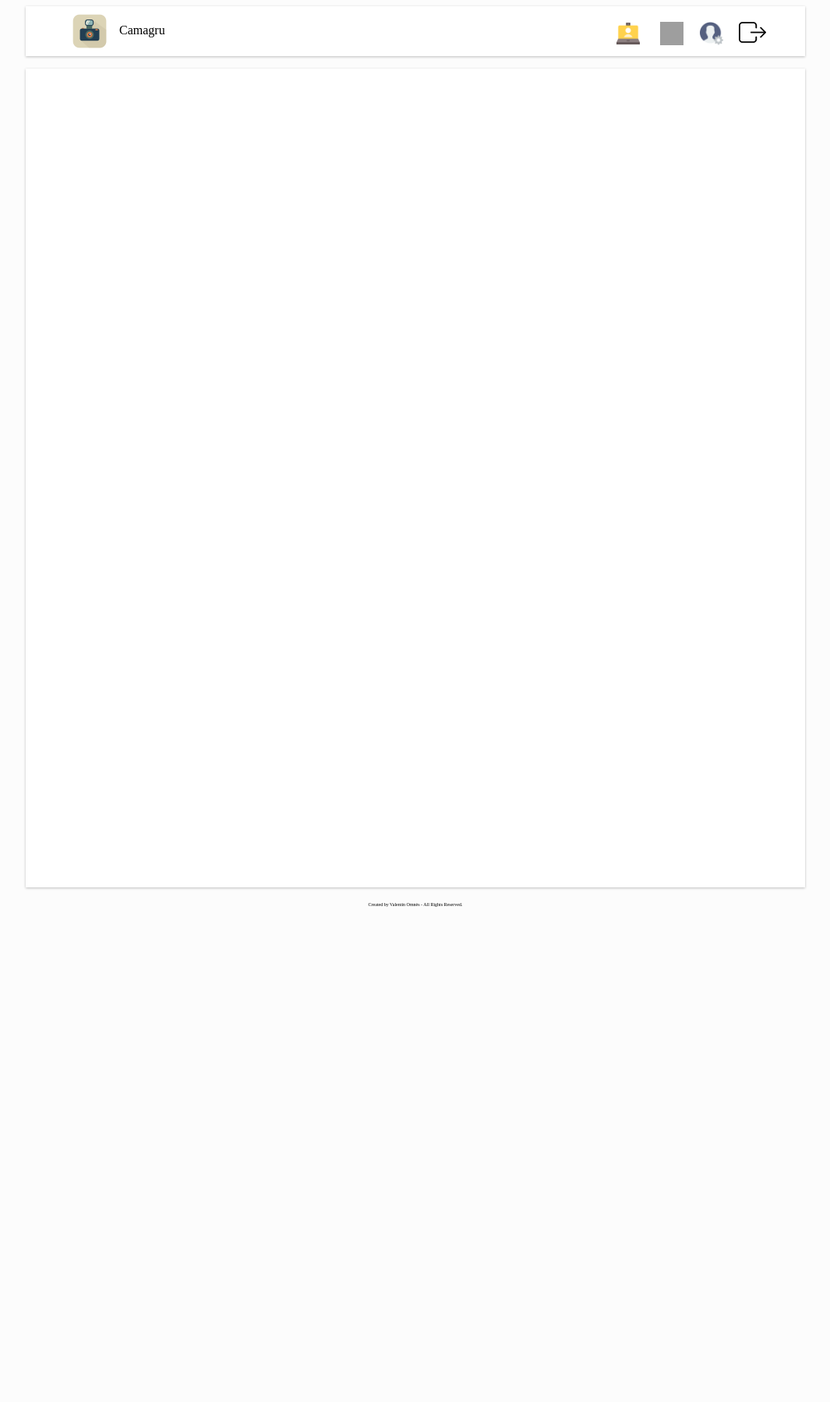
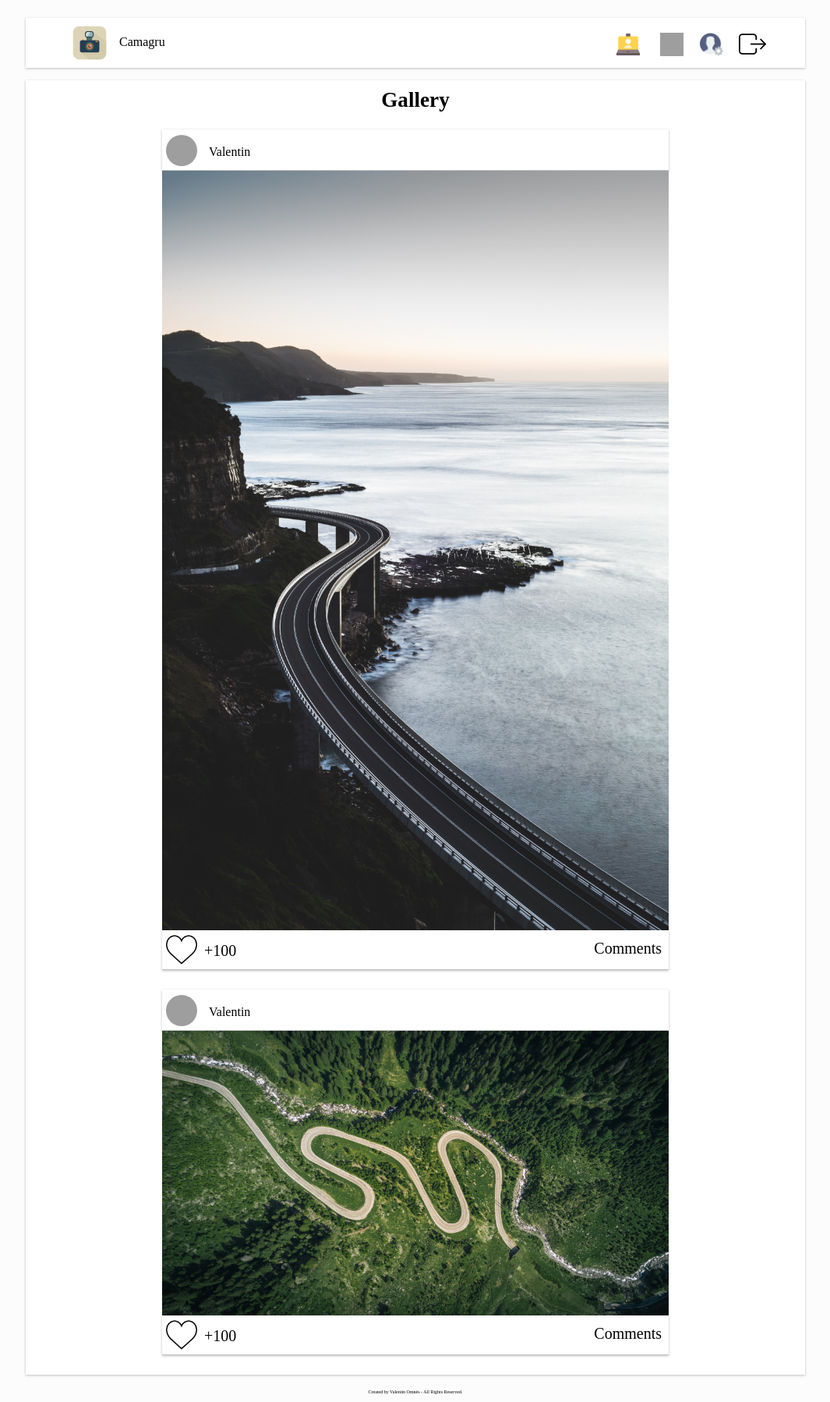
Before and after one commit to vomnes/camagru, a PHP site: page /?action=1 in a window 1280 px wide. Shown: the whole page at 78% size, without its empty margins (107-1172 px from the left). Before the commit the page ends 1163 px from the top, so only its background shows below. Run offline with PHP 8.4, Linux system fonts and the light colour scheme; the visitor is signed in with stand-in values (Sample User, id 1); some web fonts are replaced; grey boxes are pictures that could not be loaded.

Commit message:
feat: Add front gallery

```diff
--- a/index.php
+++ b/index.php
@@ -24,8 +24,10 @@ if (!userLogged()) {
   }
 } else {
   if (isset($page)) {
-      if ($page == 'gallery') {
+      if ($page == 'camera') {
 
+      } elseif ($page == 'gallery') {
+          gallery();
       } elseif ($page == 'myprofile') {
 
       } elseif ($page == 'editprofile') {
--- a/public/css/content.css
+++ b/public/css/content.css
@@ -85,6 +85,7 @@ input:hover {
     box-shadow: 0 1px 3px rgba(0,0,0,0.25);
     -moz-box-shadow: 0 1px 3px rgba(0,0,0,0.25);
     -webkit-box-shadow: 0 1px 3px rgba(0,0,0,0.25);
+    background-color: #FFFFFF;
   }
 }
 
@@ -100,5 +101,6 @@ input:hover {
     padding-right: 10px;
     /* Border */
     box-shadow: 3px 3px 3px rgba(0,0,0,0.25);
+    background-color: #FFFFFF;
   }
 }
--- /dev/null
+++ b/public/css/gallery.css
@@ -0,0 +1,117 @@
+  .title-page {
+    position: relative;
+    text-align: center;
+    padding-top: 10px;
+    font-size: 1.7em;
+  }
+
+  #gallery {
+    /* position: relative; */
+    max-width: 650px;
+    width: auto;
+    margin-left: auto;
+    margin-right: auto;
+    padding-bottom: 25px;
+    /* Background color */
+    /* box-shadow: 0 1px 3px rgba(0,0,0,0.25);
+    -moz-box-shadow: 0 1px 3px rgba(0,0,0,0.25);
+    -webkit-box-shadow: 0 1px 3px rgba(0,0,0,0.25);
+    background-color: #FFFFFF; */
+    /* border: 1px solid black; */
+  }
+
+  /* Gallery picture */
+
+  .gallery-picture {
+    position: relative;
+    width: 100%;
+    margin-left: auto;
+    margin-right: auto;
+    background: #FFF;
+    display: block;
+    /* border: 1px solid black; */
+  }
+
+  .header-picture {
+    position: relative;
+    height: 50px;
+    padding-top: 2px;
+    border-bottom: 1px solid rgba(0,0,0,0.25);
+    /* Background color */
+    box-shadow: 0 1px 3px rgba(0,0,0,0.25);
+    -moz-box-shadow: 0 1px 3px rgba(0,0,0,0.25);
+    -webkit-box-shadow: 0 1px 3px rgba(0,0,0,0.25);
+    background-color: #FFFFFF;
+  }
+
+  .footer-picture {
+    position: relative;
+    height: 50px;
+    z-index: 1;
+    border-bottom: 1px solid rgba(0,0,0,0.25);
+    /* Background color */
+    box-shadow: 0 1px 3px rgba(0,0,0,0.25);
+    -moz-box-shadow: 0 1px 3px rgba(0,0,0,0.25);
+    -webkit-box-shadow: 0 1px 3px rgba(0,0,0,0.25);
+    background-color: #FFFFFF;
+  }
+
+  /* Gallery profile picture */
+
+  .thumbnail {
+    position: relative;
+    width: 40px;
+    height: 40px;
+    border-radius: 100%;
+    margin: 5px;
+    overflow: hidden;
+  }
+
+  .thumbnail img {
+    position: absolute;
+    left: 50%;
+    top: 50%;
+    height: 100%;
+    width: auto;
+    -webkit-transform: translate(-50%,-50%);
+        -ms-transform: translate(-50%,-50%);
+            transform: translate(-50%,-50%);
+  }
+
+  .thumbnail img.portrait {
+    width: 100%;
+    height: auto;
+  }
+
+  /* Gallery picture framework */
+
+  .gallery-username {
+    position: relative;
+    top: -32px;
+    left: 60px;
+  }
+
+  .like-icon {
+    position: relative;
+    width: 40px;
+    height: 40px;
+    margin: 5px;
+  }
+
+  .like-text {
+    position: relative;
+    top: -17px;
+    font-size: 20px;
+  }
+
+  .comments-text{
+    position: absolute;
+    top: 12.5px;
+    right: 9px;
+    font-size: 20px;
+    z-index: -1;
+  }
+
+  .comments-text:hover {
+    text-decoration: underline;
+  }
--- a/view/galleryView.php
+++ b/view/galleryView.php
@@ -1 +1,29 @@
-<!-- <h2 style="text-align: center;font-size: 1.7em;">Gallery</h2> -->
+<h2 class="title-page">Gallery</h2>
+<div id="gallery">
+  <div class="header-picture">
+    <div class="thumbnail">
+      <img src="public/pictures/profile-picture.jpg" alt="gallery profile picture">
+    </div>
+    <a class="gallery-username">Valentin</a>
+  </div>
+  <img class="gallery-picture" src="public/pictures/illustration-1.jpg" alt="gallery picture">
+  <div class="footer-picture">
+    <img class="like-icon" src="public/pictures/like-black-128.png" alt="like red">
+    <a class="like-text">+100</a>
+    <a class="comments-text">Comments</a>
+  </div>
+</div>
+<div id="gallery">
+  <div class="header-picture">
+    <div class="thumbnail">
+      <img src="public/pictures/profile-picture.jpg" alt="gallery profile picture">
+    </div>
+    <a class="gallery-username">Valentin</a>
+  </div>
+  <img class="gallery-picture" src="public/pictures/illustration-2.jpg" alt="gallery picture">
+  <div class="footer-picture">
+    <img class="like-icon" src="public/pictures/like-black-128.png" alt="like red">
+    <a class="like-text">+100</a>
+    <a class="comments-text">Comments</a>
+  </div>
+</div>
--- a/view/templateView.php
+++ b/view/templateView.php
@@ -8,7 +8,9 @@
     <link rel="stylesheet" type="text/css" href="public/css/header.css">
     <link rel="stylesheet" type="text/css" href="public/css/content.css">
     <link rel="stylesheet" type="text/css" href="public/css/footer.css">
+    <link rel="stylesheet" type="text/css" href="public/css/gallery.css">
     <script src="public/js/header.js"></script>
+    <script src="public/js/gallery.js"></script>
     <link rel="me" href="mailto:valentin.omnes@gmail.com">
     <link rel="icon" type="image/png" sizes="32x32" href="/public/pictures/favicon.png">
     <link href="https://fonts.googleapis.com/css?family=Belgrano" rel="stylesheet">
```
Also changed, not shown: public/js/gallery.js (added), public/pictures/illustration-1.jpg (added), public/pictures/illustration-2.jpg (added), public/pictures/illustration.jpg (added), public/pictures/like-black-128.png (added), public/pictures/like-red-128.png (added), 1 other file.
